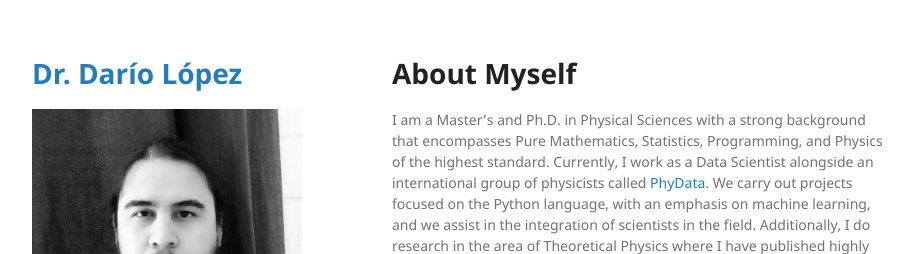
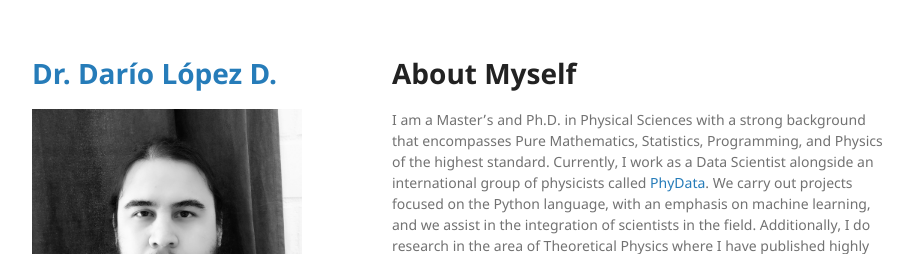
Before and after one commit to dariolopezd/dariolopezd.github.io, a Jekyll site: the page built from index.md, in a window 1280 px wide. Shown: the top 254 px of the page, without its empty margins (178-1100 px from the left). Built offline with Jekyll 4.4.1, drawn with Linux system fonts in a browser that asks for light colours; our own code applies the rules of GitHub Pages for plain Markdown files.

```diff
--- a/_config.yml
+++ b/_config.yml
@@ -1,4 +1,4 @@
-title: Dr. Darío López
+title: Dr. Darío López D.
 logo: /assets/img/logo.jpg
 description: Ph.D in Physical Science | Data Scientist
 show_downloads: false
```
